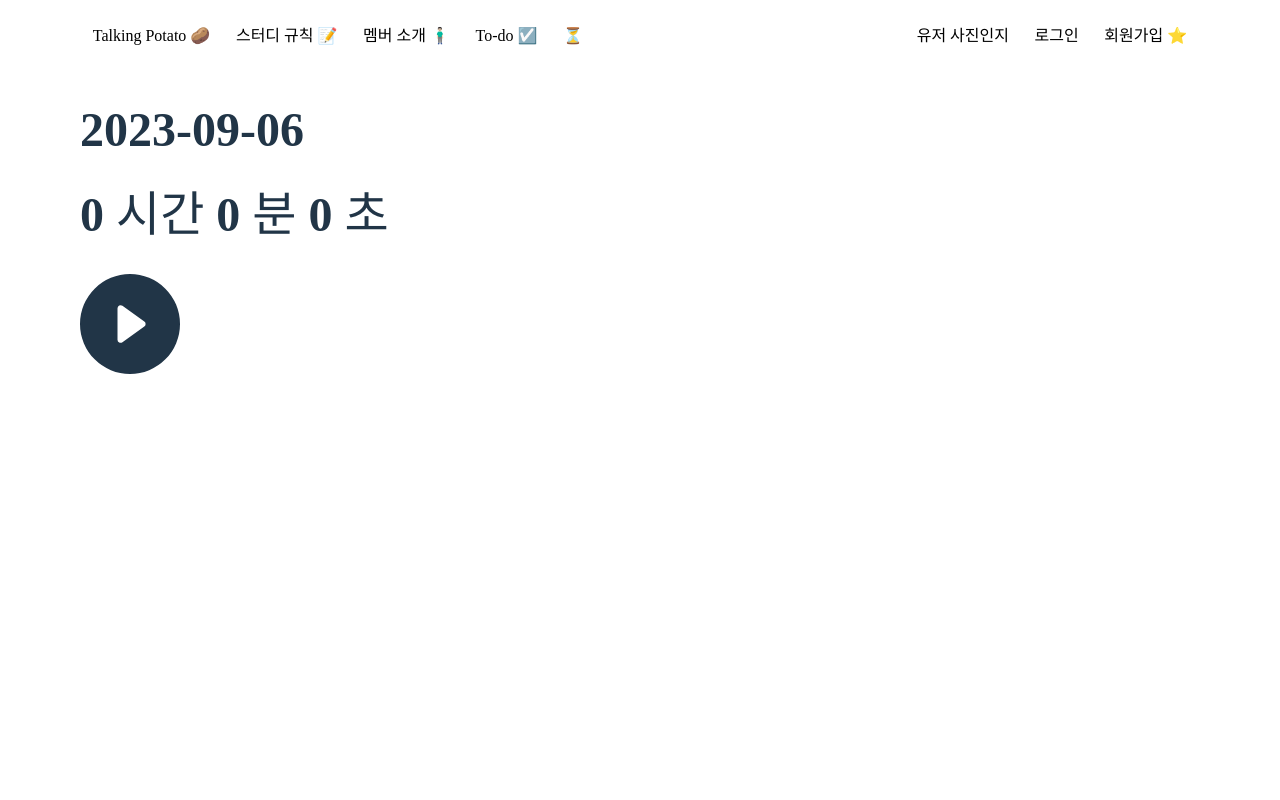
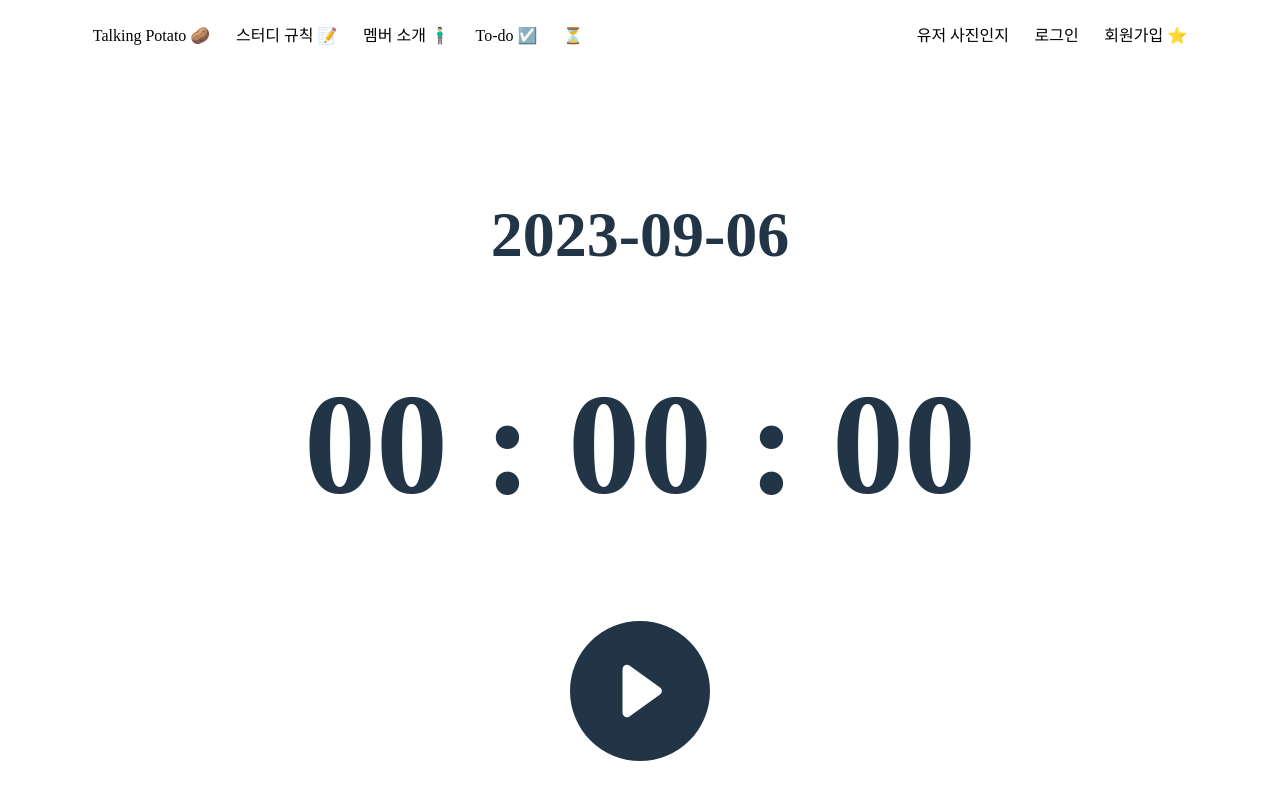
Before and after one commit to yangu1455/TypeScript, a React (Vite) app in the folder toy-project/comment-app/: page /stop-watch in a window 1280 px wide. Built offline with nearby package versions, Linux system fonts and the light colour scheme; a web font is replaced by a local one.

Commit message:
style: comment input css 수정,  tictoc 공부시간 포맷 수정

```diff
--- a/toy-project/comment-app/src/components/Comment.css
+++ b/toy-project/comment-app/src/components/Comment.css
@@ -87,6 +87,6 @@
     border-color: black;
   }
   .comment-edit-input {
-    border: 1px black solid;
+    border: 1px rgb(173, 173, 173) solid;
   }
 }
--- a/toy-project/comment-app/src/components/Tictoc.css
+++ b/toy-project/comment-app/src/components/Tictoc.css
@@ -1,3 +1,21 @@
+.tictoc {
+  display: flex;
+  flex-direction: column;
+  align-items: center;
+  margin-top: 7rem;
+}
+
+.tictoc .today-is {
+  font-size: 4em;
+  margin: 1rem 0;
+}
+
+.tictoc .format-time {
+  font-size: 9em;
+  margin: 5rem 0;
+}
+
 .tictoc-btn {
   cursor: pointer;
+  margin: 1rem 0;
 }
--- a/toy-project/comment-app/src/components/Tictoc.tsx
+++ b/toy-project/comment-app/src/components/Tictoc.tsx
@@ -24,6 +24,11 @@ const Tictoc = () => {
   const startTimer = () => {
     // 시간 측정 중이 아니라면!
     if (intervalId === null) {
+      // 날짜 받아서 기록이 있는지 확인하고
+      // 있다면 기록된 시간 가져와서 거기에 더해주고
+      // 없다면 지금 방식대로 기록
+
+
       // 공부 시작 시간 새로 받기
       setStartTime(new Date()); // 얘가 문제였음!
       // setInterval 시작하고 인터벌 ID를 저장
@@ -38,6 +43,21 @@ const Tictoc = () => {
       setIntervalId(id); // 인터벌 ID 저장
     }
   };
+
+  // 비동기 처리
+  useEffect(() => {
+    // 시작 시간이 변경될 때마다 경과 시간 계산
+    if (startTime !== null) {
+      const interval = setInterval(() => {
+        // 때마다 시간 가지고 와서 시간 차 계산하고 elapsedTime에 넘겨주기
+        const currentTime = new Date();
+        // 계산 똑같이
+        const elapsedMilliseconds = startTime ? currentTime.getTime() - startTime.getTime() + studyTime : 0;
+        setElapsedTime(elapsedMilliseconds);
+      }, 1000);
+      return () => clearInterval(interval);
+    }
+  }, [startTime]);
 
   const timepause = () => {
     // setInterval을 중지하고 intervalId를 초기화 시킨다
@@ -75,31 +95,21 @@ const Tictoc = () => {
 
   }
 
-  // 비동기 처리
-  useEffect(() => {
-    // 시작 시간이 변경될 때마다 경과 시간 계산
-    if (startTime !== null) {
-      const interval = setInterval(() => {
-        // 때마다 시간 가지고 와서 시간 차 계산하고 elapsedTime에 넘겨주기
-        const currentTime = new Date();
-        // 계산 똑같이
-        const elapsedMilliseconds = startTime ? currentTime.getTime() - startTime.getTime() + studyTime : 0;
-        setElapsedTime(elapsedMilliseconds);
-      }, 1000);
-      return () => clearInterval(interval);
-    }
-  }, [startTime]);
-
   // 밀리초를 시, 분, 초로 변환
   const millisecondsToTime = (milliseconds: number) => {
     const seconds = Math.floor(milliseconds / 1000);
     const minutes = Math.floor(seconds / 60);
     const hours = Math.floor(minutes / 60);
 
+    // 10미만인 경우 앞에 0을 붙여서 fomatting해주기로
+    const formattedHours = hours % 24 < 10 ? `0${hours % 24}` : hours % 24;
+    const formattedMinutes = minutes % 60 < 10 ? `0${minutes % 60}` : minutes % 60;
+    const formattedSeconds = seconds % 60 < 10 ? `0${seconds % 60}` : seconds % 60;
+
     return {
-      hours: hours % 24,
-      minutes: minutes % 60,
-      seconds: seconds % 60,
+      hours: formattedHours,
+      minutes: formattedMinutes,
+      seconds: formattedSeconds,
     };
   };
 
@@ -108,16 +118,14 @@ const Tictoc = () => {
 
   return (
     <div className='tictoc'>
-      <h1 className='text-ac'>{today_is}</h1>
+      <h1 className='today-is'>{today_is}</h1>
       {elapsedTime >= 0 && (
-        <div>
-          <h1>{formattedTime.hours} 시간 {formattedTime.minutes} 분 {formattedTime.seconds} 초</h1>
-        </div>
+        <h1 className='format-time'>{formattedTime.hours} : {formattedTime.minutes} : {formattedTime.seconds}</h1>
       )}
       {intervalId === null ? (
-        <BsFillPlayCircleFill size='100' className='tictoc-btn' onClick={startTimer}/>
+        <BsFillPlayCircleFill size='140' className='tictoc-btn' onClick={startTimer}/>
       ) : (
-        <BsFillPauseCircleFill size='100' className='tictoc-btn' onClick={timepause}/>
+        <BsFillPauseCircleFill size='140' className='tictoc-btn' onClick={timepause}/>
       )}
     </div>
   );
```
